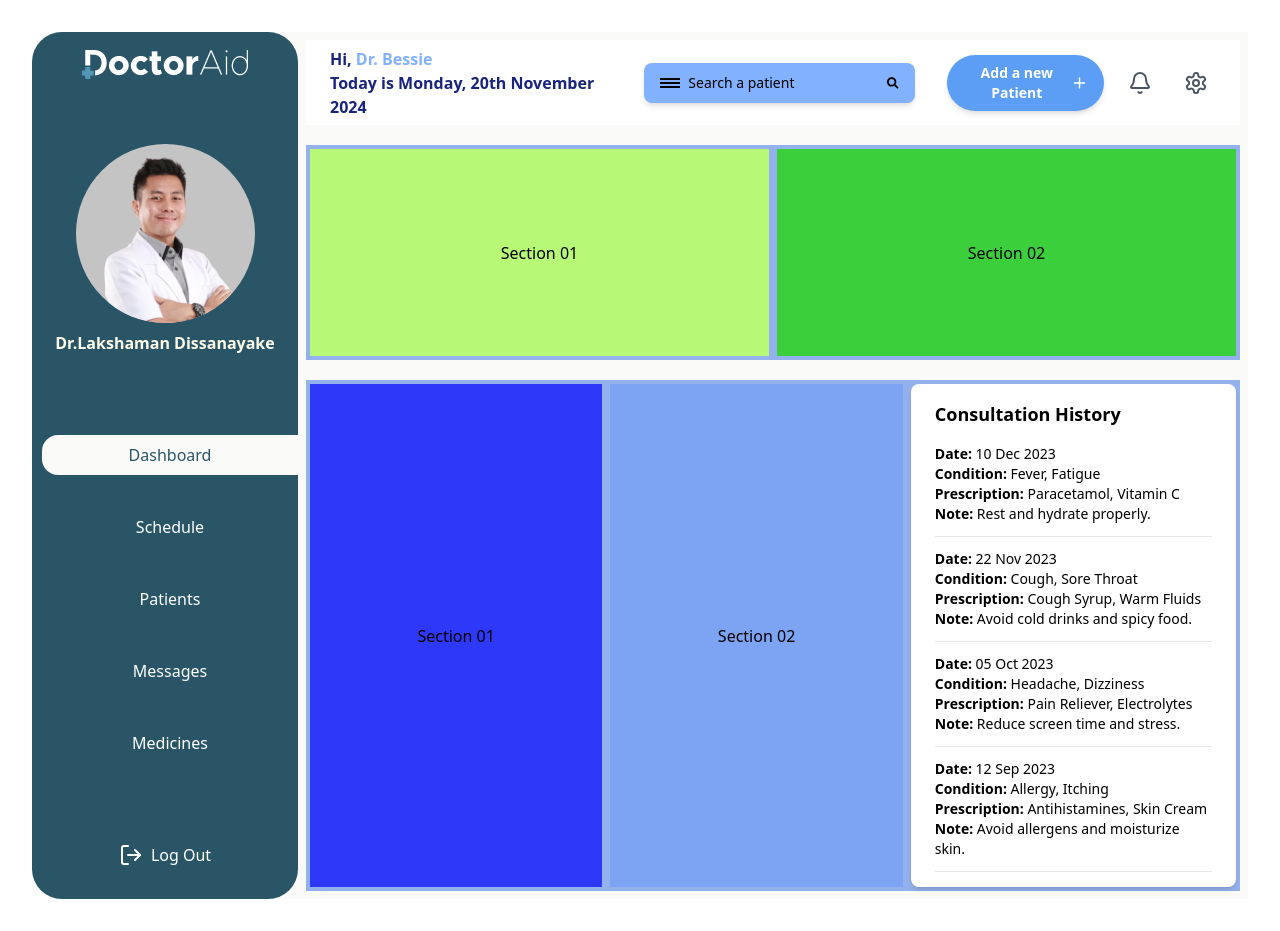
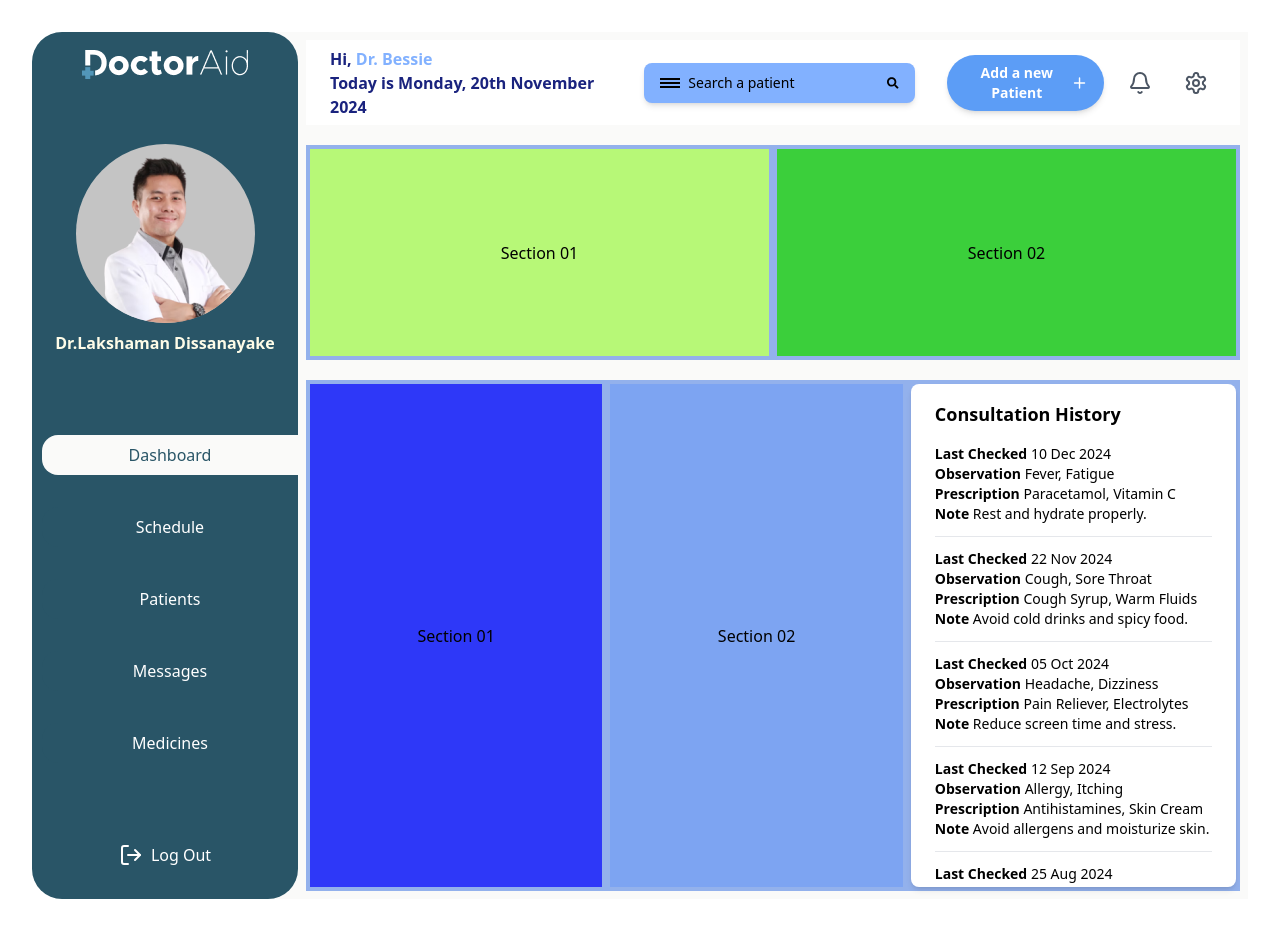
Before and after one commit to DoctorAid/doctoraid-main, a React (Vite) app in the folder doctors-dashboard/: page / in a window 1280 px wide. Built offline with nearby package versions, Linux system fonts and the light colour scheme.

Commit message:
Update App.jsx

```diff
--- a/doctors-dashboard/src/App.jsx
+++ b/doctors-dashboard/src/App.jsx
@@ -24,42 +24,42 @@ function App() {
 
           {/* Consultation Item 1 */}
           <div className='w-full border-b pb-3 mb-3'>
-            <p className='text-sm text-black'><span className='font-bold'>Date:</span> <span className='font-normal'>10 Dec 2023</span></p>
-            <p className='text-sm text-black'><span className='font-bold'>Condition:</span> <span className='font-normal'>Fever, Fatigue</span></p>
-            <p className='text-sm text-black'><span className='font-bold'>Prescription:</span> <span className='font-normal'>Paracetamol, Vitamin C</span></p>
-            <p className='text-sm text-black'><span className='font-bold'>Note:</span> <span className='font-normal'>Rest and hydrate properly.</span></p>
+            <p className='text-sm text-black'><span className='font-bold'>Last Checked</span> <span className='font-normal'>10 Dec 2024</span></p>
+            <p className='text-sm text-black'><span className='font-bold'>Observation</span> <span className='font-normal'>Fever, Fatigue</span></p>
+            <p className='text-sm text-black'><span className='font-bold'>Prescription</span> <span className='font-normal'>Paracetamol, Vitamin C</span></p>
+            <p className='text-sm text-black'><span className='font-bold'>Note</span> <span className='font-normal'>Rest and hydrate properly.</span></p>
           </div>
 
           {/* Consultation Item 2 */}
           <div className='w-full border-b pb-3 mb-3'>
-            <p className='text-sm text-black'><span className='font-bold'>Date:</span> <span className='font-normal'>22 Nov 2023</span></p>
-            <p className='text-sm text-black'><span className='font-bold'>Condition:</span> <span className='font-normal'>Cough, Sore Throat</span></p>
-            <p className='text-sm text-black'><span className='font-bold'>Prescription:</span> <span className='font-normal'>Cough Syrup, Warm Fluids</span></p>
-            <p className='text-sm text-black'><span className='font-bold'>Note:</span> <span className='font-normal'>Avoid cold drinks and spicy food.</span></p>
+            <p className='text-sm text-black'><span className='font-bold'>Last Checked</span> <span className='font-normal'>22 Nov 2024</span></p>
+            <p className='text-sm text-black'><span className='font-bold'>Observation</span> <span className='font-normal'>Cough, Sore Throat</span></p>
+            <p className='text-sm text-black'><span className='font-bold'>Prescription</span> <span className='font-normal'>Cough Syrup, Warm Fluids</span></p>
+            <p className='text-sm text-black'><span className='font-bold'>Note</span> <span className='font-normal'>Avoid cold drinks and spicy food.</span></p>
           </div>
 
           {/* Consultation Item 3 */}
           <div className='w-full border-b pb-3 mb-3'>
-            <p className='text-sm text-black'><span className='font-bold'>Date:</span> <span className='font-normal'>05 Oct 2023</span></p>
-            <p className='text-sm text-black'><span className='font-bold'>Condition:</span> <span className='font-normal'>Headache, Dizziness</span></p>
-            <p className='text-sm text-black'><span className='font-bold'>Prescription:</span> <span className='font-normal'>Pain Reliever, Electrolytes</span></p>
-            <p className='text-sm text-black'><span className='font-bold'>Note:</span> <span className='font-normal'>Reduce screen time and stress.</span></p>
+            <p className='text-sm text-black'><span className='font-bold'>Last Checked</span> <span className='font-normal'>05 Oct 2024</span></p>
+            <p className='text-sm text-black'><span className='font-bold'>Observation</span> <span className='font-normal'>Headache, Dizziness</span></p>
+            <p className='text-sm text-black'><span className='font-bold'>Prescription</span> <span className='font-normal'>Pain Reliever, Electrolytes</span></p>
+            <p className='text-sm text-black'><span className='font-bold'>Note</span> <span className='font-normal'>Reduce screen time and stress.</span></p>
           </div>
 
           {/* Consultation Item 4 */}
           <div className='w-full border-b pb-3 mb-3'>
-            <p className='text-sm text-black'><span className='font-bold'>Date:</span> <span className='font-normal'>12 Sep 2023</span></p>
-            <p className='text-sm text-black'><span className='font-bold'>Condition:</span> <span className='font-normal'>Allergy, Itching</span></p>
-            <p className='text-sm text-black'><span className='font-bold'>Prescription:</span> <span className='font-normal'>Antihistamines, Skin Cream</span></p>
-            <p className='text-sm text-black'><span className='font-bold'>Note:</span> <span className='font-normal'>Avoid allergens and moisturize skin.</span></p>
+            <p className='text-sm text-black'><span className='font-bold'>Last Checked</span> <span className='font-normal'>12 Sep 2024</span></p>
+            <p className='text-sm text-black'><span className='font-bold'>Observation</span> <span className='font-normal'>Allergy, Itching</span></p>
+            <p className='text-sm text-black'><span className='font-bold'>Prescription</span> <span className='font-normal'>Antihistamines, Skin Cream</span></p>
+            <p className='text-sm text-black'><span className='font-bold'>Note</span> <span className='font-normal'>Avoid allergens and moisturize skin.</span></p>
           </div>
 
           {/* Consultation Item 5 */}
           <div className='w-full border-b pb-3 mb-3'>
-            <p className='text-sm text-black'><span className='font-bold'>Date:</span> <span className='font-normal'>25 Aug 2023</span></p>
-            <p className='text-sm text-black'><span className='font-bold'>Condition:</span> <span className='font-normal'>Back Pain, Muscle Stiffness</span></p>
-            <p className='text-sm text-black'><span className='font-bold'>Prescription:</span> <span className='font-normal'>Pain Balm, Physiotherapy</span></p>
-            <p className='text-sm text-black'><span className='font-bold'>Note:</span> <span className='font-normal'>Stretch regularly and avoid lifting heavy objects.</span></p>
+            <p className='text-sm text-black'><span className='font-bold'>Last Checked</span> <span className='font-normal'>25 Aug 2024</span></p>
+            <p className='text-sm text-black'><span className='font-bold'>Observation</span> <span className='font-normal'>Back Pain, Muscle Stiffness</span></p>
+            <p className='text-sm text-black'><span className='font-bold'>Prescription</span> <span className='font-normal'>Pain Balm, Physiotherapy</span></p>
+            <p className='text-sm text-black'><span className='font-bold'>Note</span> <span className='font-normal'>Stretch regularly and avoid lifting heavy objects.</span></p>
           </div>
         </div>
       </div>
```
